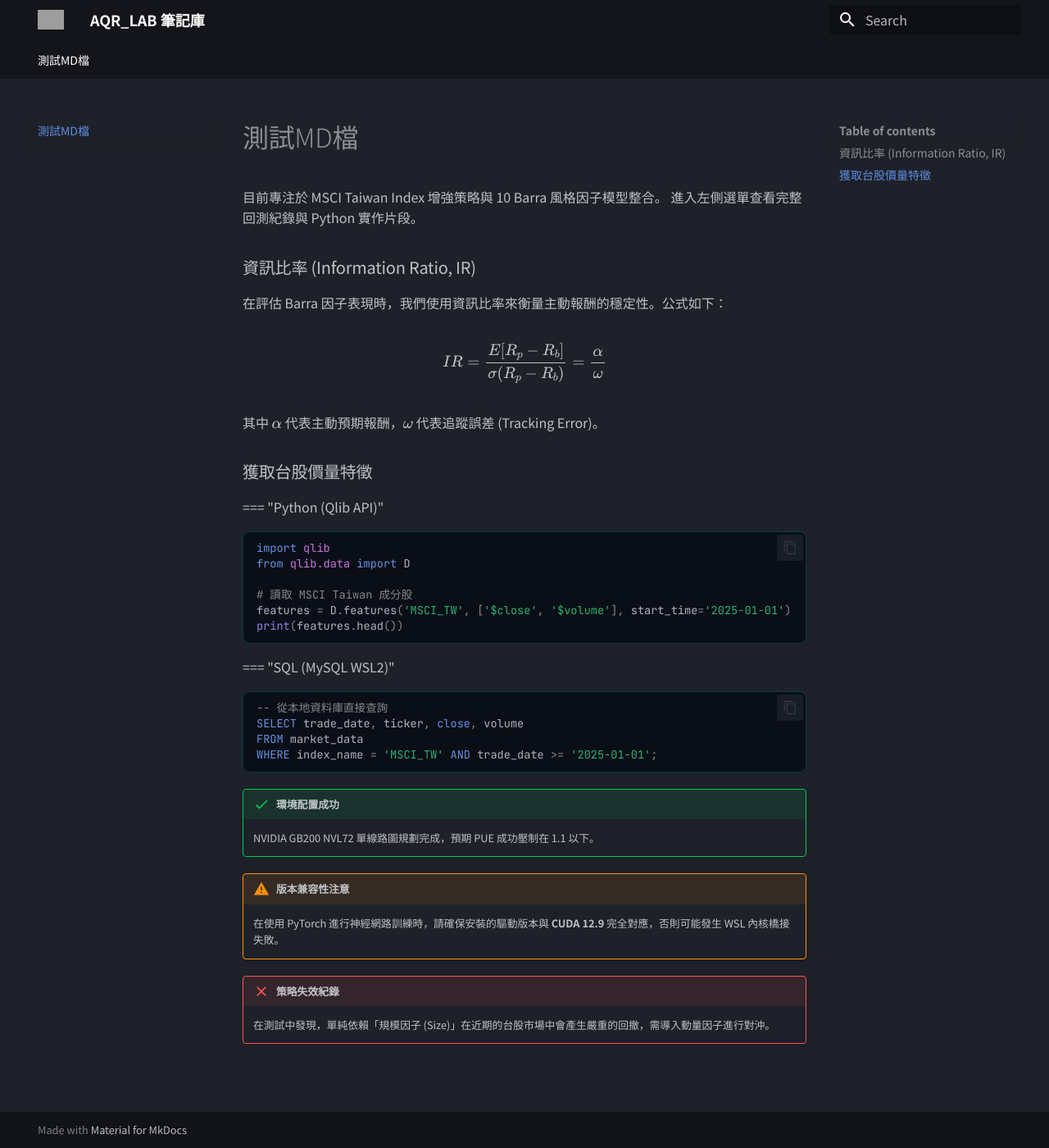
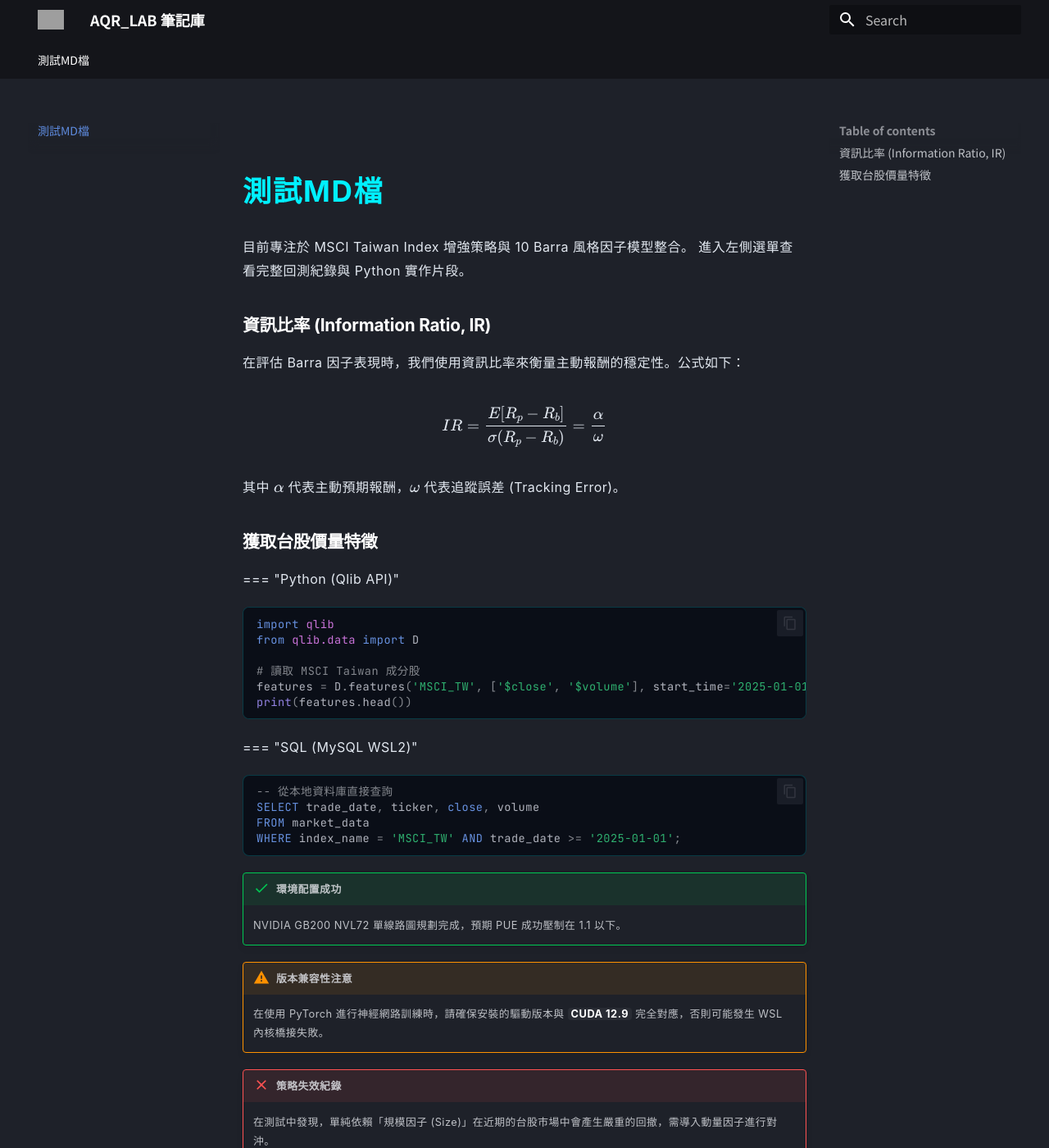
Before and after one commit to vlho428/vlho428.github.io, an MkDocs documentation site: the page built from docs/index.md, in a window 1280 px wide and 1400 px high. Shown: the whole window at 82% size. Built offline with MkDocs 1.6.1 and Material for MkDocs 9.7.7, drawn with Linux system fonts in a browser that asks for light colours; grey boxes are pictures that could not be loaded.

Commit message:
字形美化

```diff
--- a/docs/stylesheets/extra.css
+++ b/docs/stylesheets/extra.css
@@ -25,3 +25,80 @@
 .md-typeset .info > summary {
     background-color: rgba(0, 240, 255, 0.1);
 }
+
+/* =========================================
+   MkDocs Material - 中文排版與文字格式優化
+========================================= */
+
+/* 1. 全局文字設定 (針對 MkDocs 的內容區塊 .md-typeset) */
+.md-typeset {
+    /* 設定適合中文閱讀的字體族系：優先使用系統原生黑體，再退回微軟正黑體 */
+    font-family: "Inter", -apple-system, BlinkMacSystemFont, "Segoe UI", Roboto, "Helvetica Neue", Arial, "Noto Sans TC", "PingFang SC", "Microsoft JhengHei", sans-serif;
+    font-size: 16px;         /* 基礎字體大小 */
+    line-height: 1.8;        /* 拉大行距，避免中文字黏在一起，提升長篇閱讀舒適度 */
+    letter-spacing: 0.03em;  /* 稍微拉開字距，增加呼吸感 */
+    color: #e2e8f0;          /* 柔和的淺灰白色，保護眼睛 */
+}
+
+/* 2. 標題層級優化 (H1 ~ H3) */
+.md-typeset h1,
+.md-typeset h2,
+.md-typeset h3 {
+    font-weight: 700;
+    color: #00f0ff;          /* 使用科技青綠色作為標題色 */
+    margin-top: 1.8em;       /* 增加標題上方的留白 */
+    margin-bottom: 0.8em;
+    line-height: 1.4;
+}
+
+.md-typeset h1 {
+    font-size: 2.2em;
+    letter-spacing: 0.05em;
+}
+
+.md-typeset h2 {
+    font-size: 1.7em;
+    border-bottom: 1px solid rgba(0, 240, 255, 0.2); /* 在 H2 下方加一條淡淡的分隔線 */
+    padding-bottom: 0.3em;
+}
+
+.md-typeset h3 {
+    font-size: 1.3em;
+    color: #ffffff;          /* H3 改用純白，區分層級 */
+}
+
+/* 3. 段落與強調字優化 */
+.md-typeset p {
+    margin-bottom: 1.2em;    /* 段落之間的距離 */
+}
+
+.md-typeset strong {
+    color: #ffffff;          /* 讓粗體字在深色背景中更亮白顯眼 */
+    font-weight: 700;
+    background: rgba(255, 255, 255, 0.05); /* 給粗體字加一點極淡的背景凸顯 */
+    padding: 0 4px;
+    border-radius: 4px;
+}
+
+/* 4. 超連結優化 */
+.md-typeset a {
+    color: #00f0ff;
+    text-decoration: none;
+    border-bottom: 1px dashed rgba(0, 240, 255, 0.4); /* 使用虛線底線，更具科技感 */
+    transition: all 0.3s ease;
+}
+
+.md-typeset a:hover {
+    color: #ffffff;
+    border-bottom: 1px solid #00f0ff; /* 滑鼠移過去變實線 */
+    background: rgba(0, 240, 255, 0.1);
+}
+
+/* 5. 列表項目優化 (Bullet Points) */
+.md-typeset ul, .md-typeset ol {
+    margin-bottom: 1.5em;
+}
+
+.md-typeset li {
+    margin-bottom: 0.5em;
+}
--- a/index.html
+++ b/index.html
@@ -17,7 +17,7 @@
         <nav class="navbar">
             <div class="logo">AQR_LAB<span>.</span></div>
             <div class="nav-links">
-                <a href="https://github.com/你的帳號" target="_blank">GitHub</a>
+                <a href="https://github.com/vlho428" target="_blank">GitHub</a>
                 <a href="#about">About</a>
             </div>
         </nav>
--- a/mkdocs.yml
+++ b/mkdocs.yml
@@ -34,14 +34,14 @@ theme:
 markdown_extensions:
   - admonition               # 支援警告/提示區塊
   - pymdownx.details         # 支援可折疊區塊
-  - pymdownx.superfences
+  - pymdownx.superfences     # 強化程式碼區塊功能
   - pymdownx.highlight:
-      anchor_linenums: true
+      anchor_linenums: true    # 程式碼行號可點擊，方便參考
       use_pygments: true       # 讓程式碼高亮顏色與主題一致
   - pymdownx.arithmatex:     # 量化公式必備
-      generic: true
+      generic: true       # 使用 MathJax 的通用配置，適合大多數情況
 extra_css:
-  - stylesheets/extra.css
+  - stylesheets/extra.css # 你可以在這裡加入自訂的 CSS 來微調外觀
 extra_javascript:
-  - javascripts/mathjax.js
-  - https://cdnjs.cloudflare.com/ajax/libs/mathjax/3.2.2/es5/tex-mml-chtml.js
+  - javascripts/mathjax.js  # 如果需要額外的 JavaScript，可以放
+  - https://cdnjs.cloudflare.com/ajax/libs/mathjax/3.2.2/es5/tex-mml-chtml.js   # 從 CDN 引入 MathJax，確保公式能正確渲染
```
Also changed, not shown: 1 other file.
